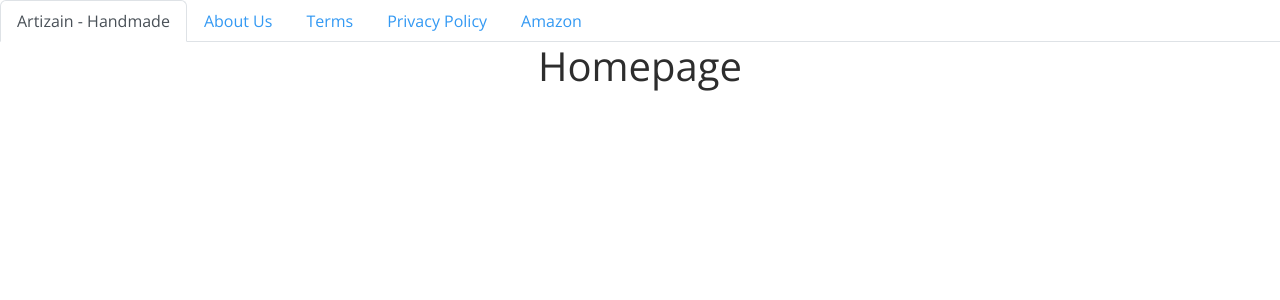
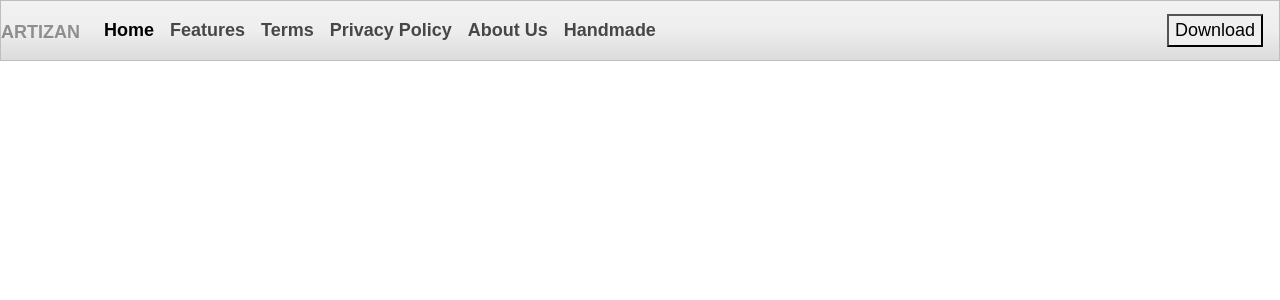
Before and after one commit to ArtizianCapstone/webpage, a React (Create React App) app: page / in a window 1280 px wide. Shown: the top 300 px of the page. Built offline with nearby package versions, Linux system fonts and the light colour scheme; a web font is replaced by a local one.

Commit message:
changed tabs to a sticky nav bar

```diff
--- a/src/App.js
+++ b/src/App.js
@@ -3,7 +3,8 @@ import logo from './logo.svg';
 import Page from './Page'
 import './App.css';
 import { Navbar, NavItem, Nav, Container, Row, Col } from "react-bootstrap";
-
+import "bootstrap/dist/css/bootstrap.css";
+import "bootswatch/dist/journal/bootstrap.css";
 
 var Terms = {
   title: "Terms",
@@ -15,12 +16,34 @@ var Privacy = {
   title: "Privacy Policy",
 };
 var Landing = {
-  title: "Artizain - Handmade",
+  title: "Home",
 };
-var Handmade = {
-  title: "Amazon",
+var Feature = {
+  title: "Features",
 };
-const TABS = [Landing, AboutUS,Terms, Privacy, Handmade];
+const TABS = [Landing, Feature, Terms, Privacy, AboutUS];
+
+/*{        <Nav
+          variant="tabs"
+          defaultActiveKey={activePlace}
+          onSelect={index => {
+            this.setState({ activePlace: index });
+          }}
+        >
+          {TABS.map((page, index) => (
+            <Nav.Item>
+              <Nav.Link key={index} eventKey={index}>{page.title}</Nav.Link>
+            </Nav.Item>
+          ))}}</Nav>*/
+
+/*
+          <button className="navbar-toggler" type="button" data-toggle="collapse" data-target="#navbarColor01"
+                  aria-controls="navbarColor01" aria-expanded="false" aria-label="Toggle navigation">
+            <span className="navbar-toggler-icon"></span>
+            Here
+          </button>
+ */
+
 
 class App extends Component {
   constructor()
@@ -34,19 +57,30 @@ class App extends Component {
     const activePlace = this.state.activePlace;
     return (
       <div className="App">
-        <Nav
-          variant="tabs"
-          defaultActiveKey={activePlace}
+       <Navbar>
+        <Nav className="navbar navbar-expand-lg fixed-top navbar-light bg-light"  defaultActiveKey={activePlace}
              onSelect={index => {
                this.setState({ activePlace: index });
-          }}
-        >
+             }}>
+          <a className="navbar-brand" href="#">Artizan</a>
+          <div className="collapse navbar-collapse" id="navbarColor01">
+            <ul className="navbar-nav mr-auto">
                 {TABS.map((page, index) => (
-            <Nav.Item>
+                  <li>
                     <Nav.Link key={index} eventKey={index}>{page.title}</Nav.Link>
-            </Nav.Item>
+                  </li>
                 ))}
+              <li>
+                <a className="nav-link" href="https://services.amazon.com/handmade/handmade.html">Handmade</a>
+              </li>
+
+            </ul>
+          </div>
+          <button className="download" type="button">
+            Download
+          </button>
         </Nav>
+       </Navbar>
          <Page page={TABS[activePlace]}/>
       </div>
     );
```
Lines whose indentation alone changed are shown as unchanged.
